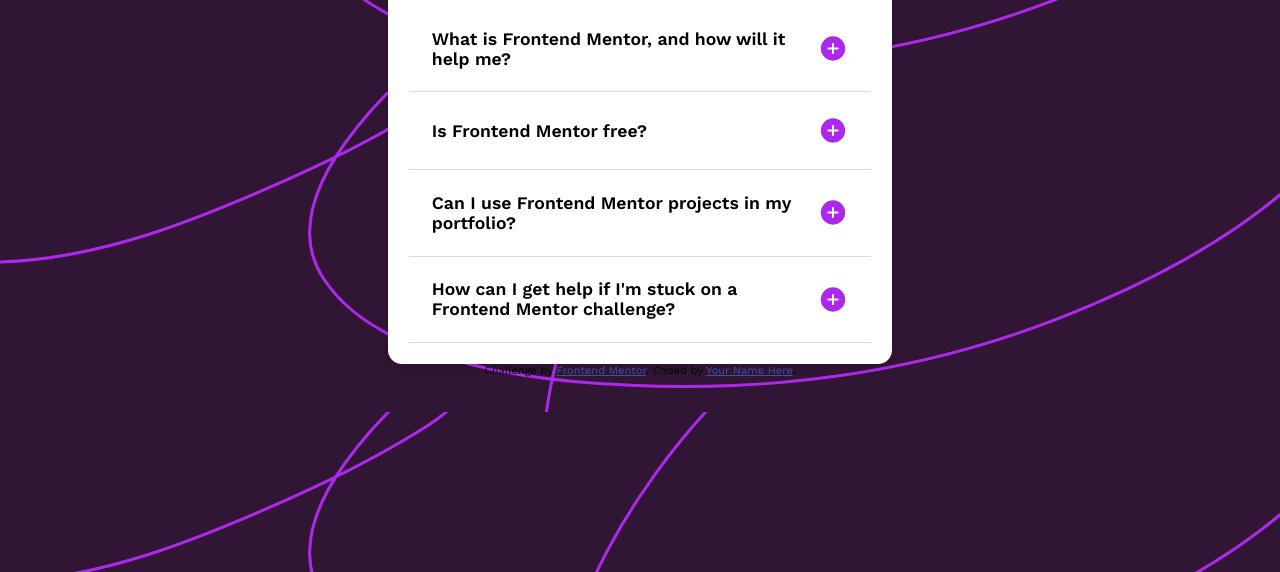
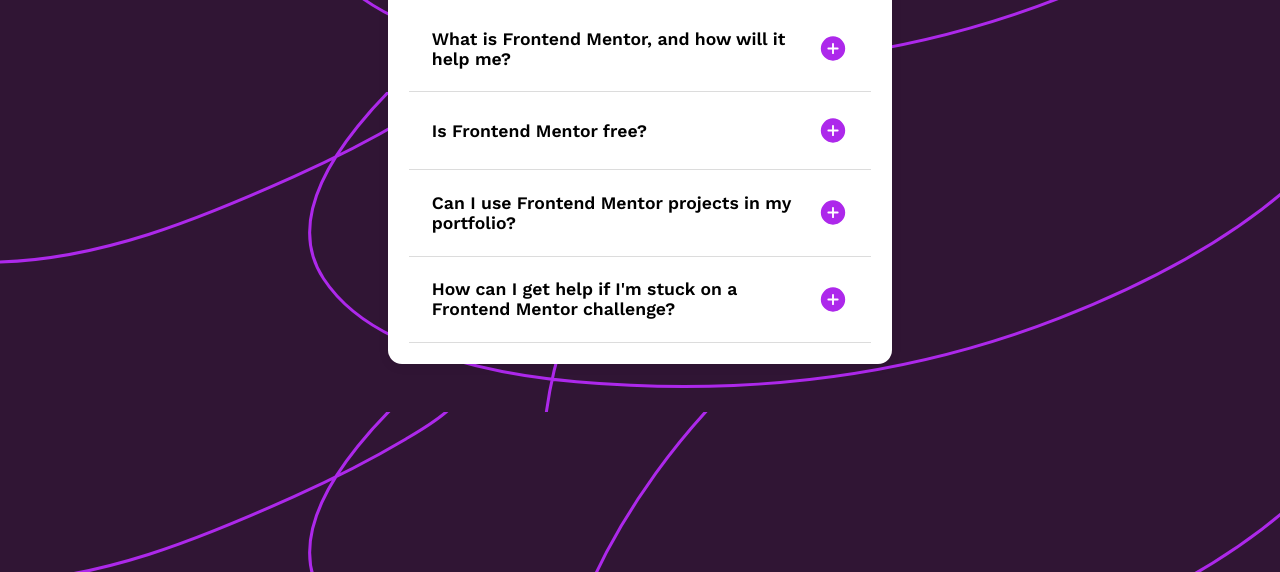
Before and after one commit to sharma-dikshant/FAQ-ACCORDION, a plain HTML site: page index.html in a window 1280 px wide. Shown: the part 228-800 px from the top of the page. Drawn offline with nearby package versions, Linux system fonts and the light colour scheme.

Commit message:
removed attribute div

```diff
--- a/index.html
+++ b/index.html
@@ -87,12 +87,6 @@
         </div>
       </div>
     </div>
-    <div class="attribution">
-      Challenge by
-      <a href="https://www.frontendmentor.io?ref=challenge" target="_blank"
-        >Frontend Mentor</a
-      >. Coded by <a href="#">Your Name Here</a>.
-    </div>
     <script src="app.js"></script>
   </body>
 </html>
--- a/style.css
+++ b/style.css
@@ -82,27 +82,3 @@ div.question{
         width: 23em;
     }
 }
-
-
-
-
-
-
-
-
-
-
-
-
-
-
-
-
-
-.attribution {
-    font-size: 11px;
-    text-align: center;
-  }
-  .attribution a {
-    color: hsl(228, 45%, 44%);
-  }
```
